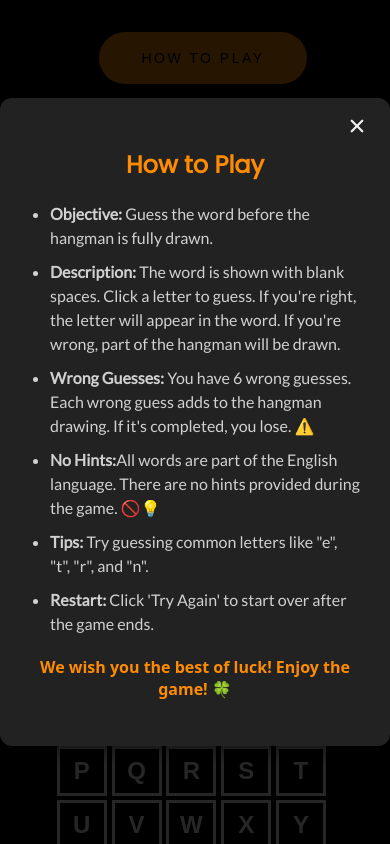
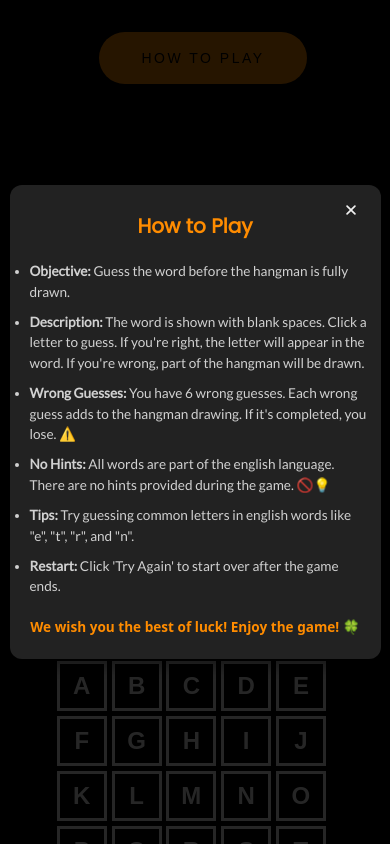
Before and after one commit to BRp99/hangman2, a React (Create React App) app: page / in a window 390 px wide. Both pictures are taken after a click on the button "HOW TO PLAY". Shown: the top 844 px of the page. Built offline with nearby package versions, Linux system fonts and the light colour scheme.

Commit message:
fix Lottie animation and responsive 'Modal'

```diff
--- a/src/Components/App/App.module.css
+++ b/src/Components/App/App.module.css
@@ -7,11 +7,14 @@
 }
 
 .winnerOrLoser {
-  font-size: clamp(1.1rem, 2vw + 1rem, 1.8rem);
+  padding-top: 5rem;
   display: flex;
   flex-direction: column;
   align-items: center;
-  gap: 1rem;
+  justify-content: center;
+  gap: 1.5rem;
+  position: relative;
+  z-index: 2;
 }
 
 .loserContainer {
@@ -20,10 +23,11 @@
   align-items: center;
   justify-content: center;
   gap: 1.5rem;
-  position: absolute;
-  top: 50%;
-  left: 50%;
-  transform: translate(-50%, -50%);
+  padding-top: 10rem;
+}
+
+.niceTry {
+  font-size: clamp(1.5rem, 3vw + 1rem, 2rem);
   text-align: center;
 }
 
@@ -31,6 +35,7 @@
   font-size: 1.2rem;
   color: #ff5722;
   margin-top: 10px;
+  text-align: center;
 }
 
 .tryAgainButton,
@@ -74,3 +79,26 @@
   color: #fff;
   transform: translateY(-7px);
 }
+
+.winnerContent {
+  display: flex;
+  flex-direction: column;
+  align-items: center;
+  gap: 1rem;
+  position: absolute;
+  top: 50%;
+  left: 50%;
+  transform: translate(-50%, -50%);
+  z-index: 3;
+  text-align: center;
+}
+
+.youWin {
+  font-size: clamp(1.5rem, 3vw + 1rem, 3rem);
+  font-weight: bold;
+}
+
+.fireworkAnimation {
+  z-index: 1;
+  pointer-events: none;
+}
--- a/src/Components/App/App.tsx
+++ b/src/Components/App/App.tsx
@@ -17,8 +17,6 @@ export default function App() {
   const [wordToGuess, setWordToGuess] = useState(getWords())
   const [guessedLetter, setGuessedLetter] = useState<string[]>([])
 
-  console.log('word is:', wordToGuess)
-
   const incorrectLetter = guessedLetter.filter((letter) => !wordToGuess.includes(letter))
 
   const isLoser = incorrectLetter.length >= 6
@@ -30,11 +28,8 @@ export default function App() {
   }
 
   function reset() {
-    const newWord = getWords()
-    console.log('New word to guess is:', newWord)
     setGuessedLetter([])
-    // setWordToGuess(getWords())
-    setWordToGuess(newWord)
+    setWordToGuess(getWords())
   }
 
   function toggleModal() {
@@ -69,19 +64,21 @@ export default function App() {
 
       <div className={styles.winnerOrLoser}>
         {isWinner && (
-          <>
-            <span>You Win!!!</span>
-            <button className={styles.tryAgainButton} onClick={reset}>
-              Try Again
-            </button>
-            <Lottie animationData={fireWorkAnimation} autoplay loop />
-          </>
+          <div className={styles.winnerOrLoser}>
+            <Lottie animationData={fireWorkAnimation} autoplay loop className={styles.fireworkAnimation} />
+            <div className={styles.winnerContent}>
+              <span className={styles.youWin}>You Win!!!</span>
+              <button className={styles.tryAgainButton} onClick={reset}>
+                Try Again
+              </button>
+            </div>
+          </div>
         )}
 
         {isLoser && (
           <>
             <div className={styles.loserContainer}>
-              <div>Nice Try! Better luck next time.</div>
+              <div className={styles.niceTry}>Nice Try! Better luck next time.</div>
               <div className={styles.wordReveal}>
                 The word was: <strong>{wordToGuess}</strong>
               </div>
--- a/src/Components/Modal/Modal.module.css
+++ b/src/Components/Modal/Modal.module.css
@@ -30,7 +30,7 @@
 
 .modalContent {
   background-color: #222;
-  padding: 30px;
+  padding: 20px;
   border-radius: 12px;
   max-width: 500px;
   width: 90%;
@@ -94,3 +94,57 @@ li {
   margin-top: 20px;
   font-weight: bold;
 }
+
+@media (max-width: 768px) {
+  .modalContent {
+    width: 80%;
+    padding: 15px;
+  }
+
+  h2 {
+    font-size: 1.5rem;
+  }
+
+  ul {
+    padding-left: 15px;
+  }
+
+  li {
+    font-size: 0.9rem;
+  }
+
+  .closeIcon {
+    font-size: 20px;
+  }
+
+  .luck {
+    font-size: 0.9rem;
+  }
+}
+
+@media (max-width: 480px) {
+  .modalContent {
+    width: 90%;
+    padding: 10px;
+  }
+
+  h2 {
+    font-size: 1.25rem;
+  }
+
+  ul {
+    padding-left: 10px;
+  }
+
+  li {
+    font-size: 0.85rem;
+  }
+
+  .closeIcon {
+    font-size: 18px;
+  }
+
+  .luck {
+    font-size: 0.85rem;
+  }
+}
--- a/src/Components/Modal/Modal.tsx
+++ b/src/Components/Modal/Modal.tsx
@@ -46,10 +46,10 @@ export default function Modal({ isOpen, onClose }: Props) {
             <strong>Wrong Guesses:</strong> You have 6 wrong guesses. Each wrong guess adds to the hangman drawing. If it's completed, you lose. ⚠️
           </li>
           <li>
-            <strong>No Hints:</strong>All words are part of the English language. There are no hints provided during the game. 🚫💡
+            <strong>No Hints:</strong> All words are part of the english language. There are no hints provided during the game. 🚫💡
           </li>
           <li>
-            <strong>Tips:</strong> Try guessing common letters like "e", "t", "r", and "n".
+            <strong>Tips:</strong> Try guessing common letters in english words like "e", "t", "r", and "n".
           </li>
           <li>
             <strong>Restart:</strong> Click 'Try Again' to start over after the game ends.
--- a/src/words.json
+++ b/src/words.json
@@ -241,7 +241,7 @@
   "horse",
   "hour",
   "house",
-  "hullo",
+  "hello",
   "idea",
   "into",
   "issue",
```
